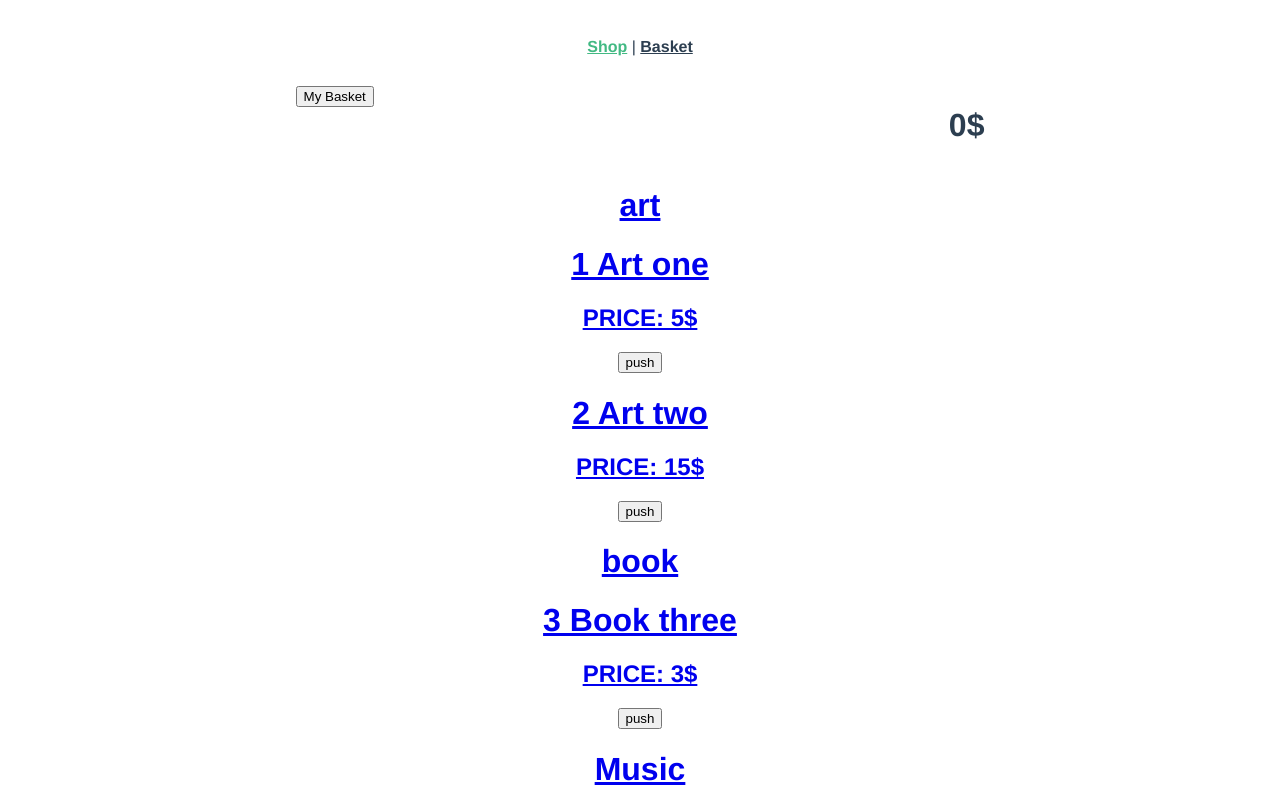
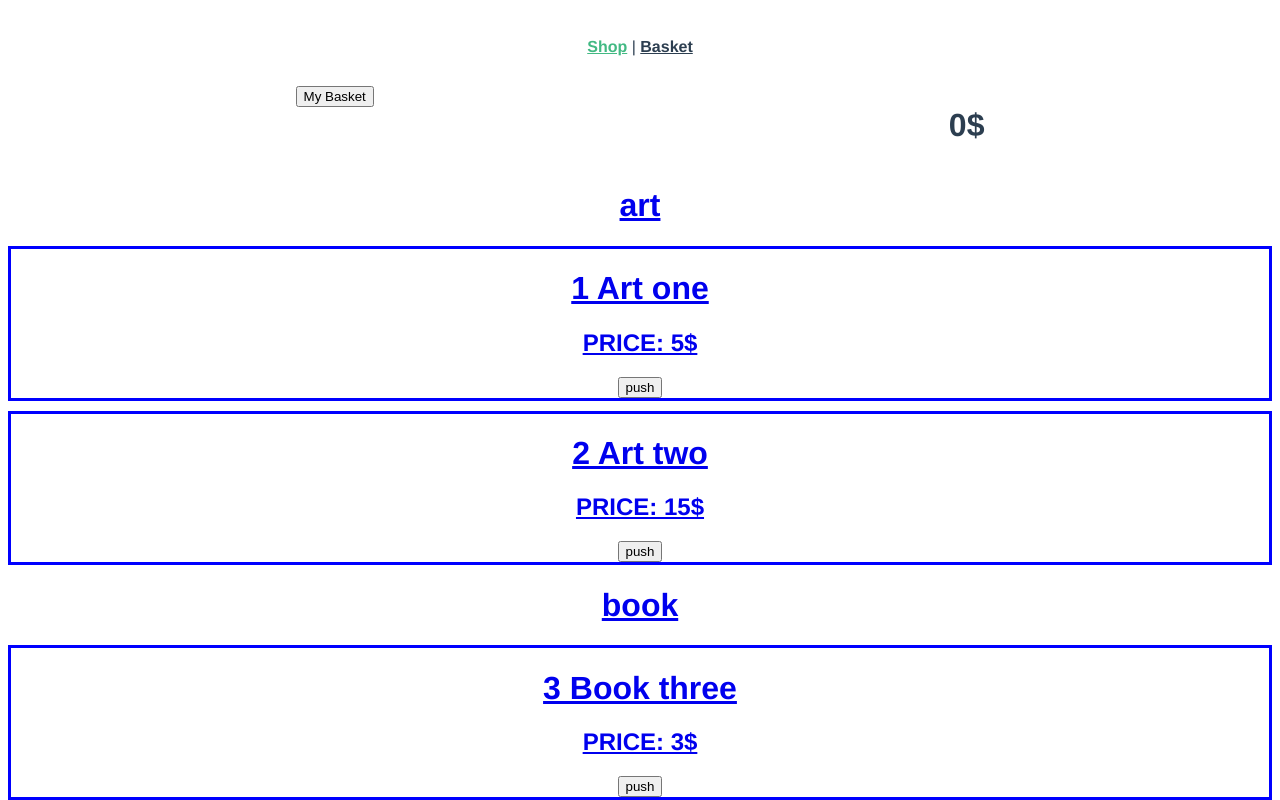
Before and after one commit to eugenekotovx/simple-shop-app, a Vue app: page /shop in a window 1280 px wide. Shown: the top 800 px of the page. Built offline with nearby package versions, Linux system fonts and the light colour scheme.

Commit message:
fix total counter, add route for ProductShow

```diff
--- a/src/components/ProductCard.vue
+++ b/src/components/ProductCard.vue
@@ -3,6 +3,8 @@
     <router-link :to="{ name: 'product-show', params: { id : product.id, product: product }}">
       <h1> {{ product.id}} {{ product.name }}</h1>
       <h2> PRICE: {{ product.price + '$' }}</h2>
+
+   </router-link>
    <span v-if="product.count">
      in basket: <span>{{product.count}} </span>
      <template v-if="product.total == 0">
@@ -13,7 +15,6 @@
     @click="addProduct(product)" :disabled="product.total == 0" name="button" >
       push
   </button>
-   </router-link>
   </div>
 </template>
 
@@ -39,4 +40,8 @@ export default {
   .sold-out {
     color: red;
   }
+  .product-card {
+    border: 3px solid blue;
+    margin-bottom: 10px;
+  }
 </style>
--- a/src/router/index.js
+++ b/src/router/index.js
@@ -2,7 +2,7 @@ import Vue from 'vue'
 import VueRouter from 'vue-router'
 import Home from '../views/Shop.vue'
 import CategoryShow from '../views/CategoryShow'
-import ProductShow from '../views/CategoryShow'
+import ProductShow from '../views/ProductShow'
 
 Vue.use(VueRouter)
 
--- a/src/store/index.js
+++ b/src/store/index.js
@@ -54,6 +54,7 @@ export default new Vuex.Store({
         state.basket = state.basket.filter((basketItem) => basketItem.id !== item.id)
       }
       item.count--
+      item.total ++
       item.totalItemPrice = item.price * item.count
     },
   },
--- a/src/views/ProductShow.vue
+++ b/src/views/ProductShow.vue
@@ -1,6 +1,7 @@
 <template lang="html">
-
 <div class="">
+    <div class="">
+        <Basket/>
         <h1> {{ product.name }}</h1>
         <h4>{{product.price}}</h4>
         <p>
@@ -16,8 +17,12 @@
 
 <script>
 import { mapActions } from 'vuex'
+import Basket from '@/components/Basket'
 
 export default {
+  components: {
+    Basket
+  },
   props: {
     product: {
       type: Object,
@@ -28,9 +33,7 @@ export default {
     ...mapActions(['addProduct'])
   },
   computed: {
-    product() {
-      return $route.params.product
-    }
+
   }
 }
 </script>
```
Lines whose indentation alone changed are shown as unchanged.
